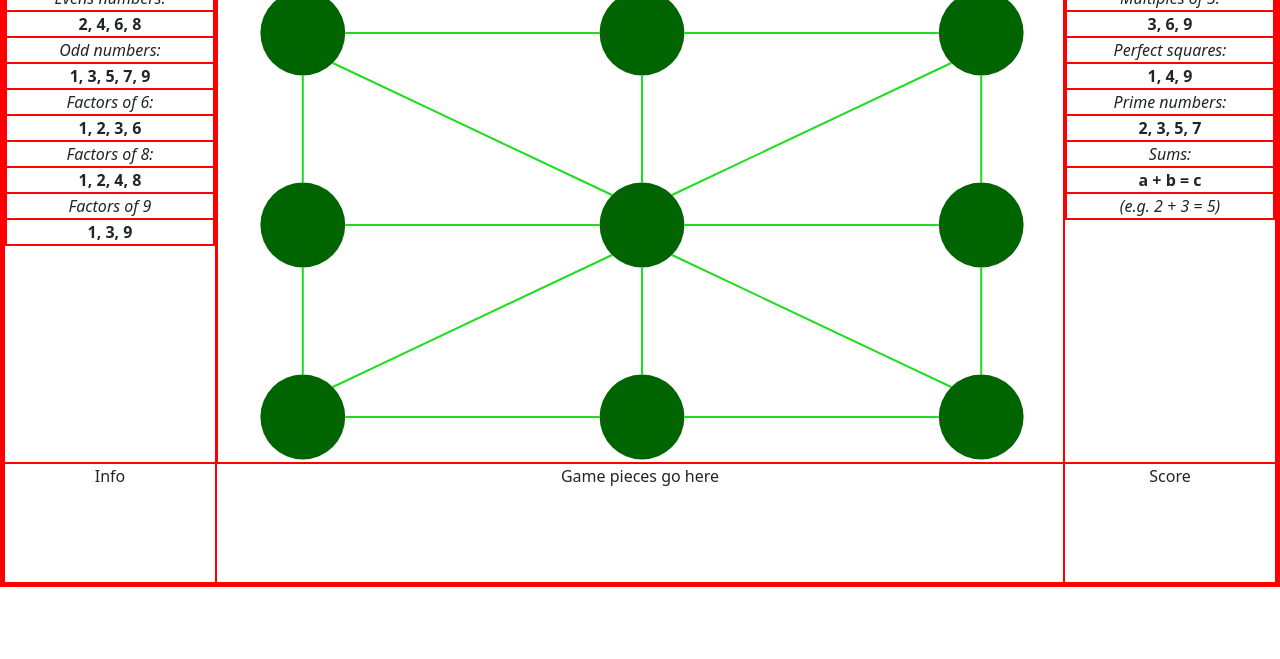
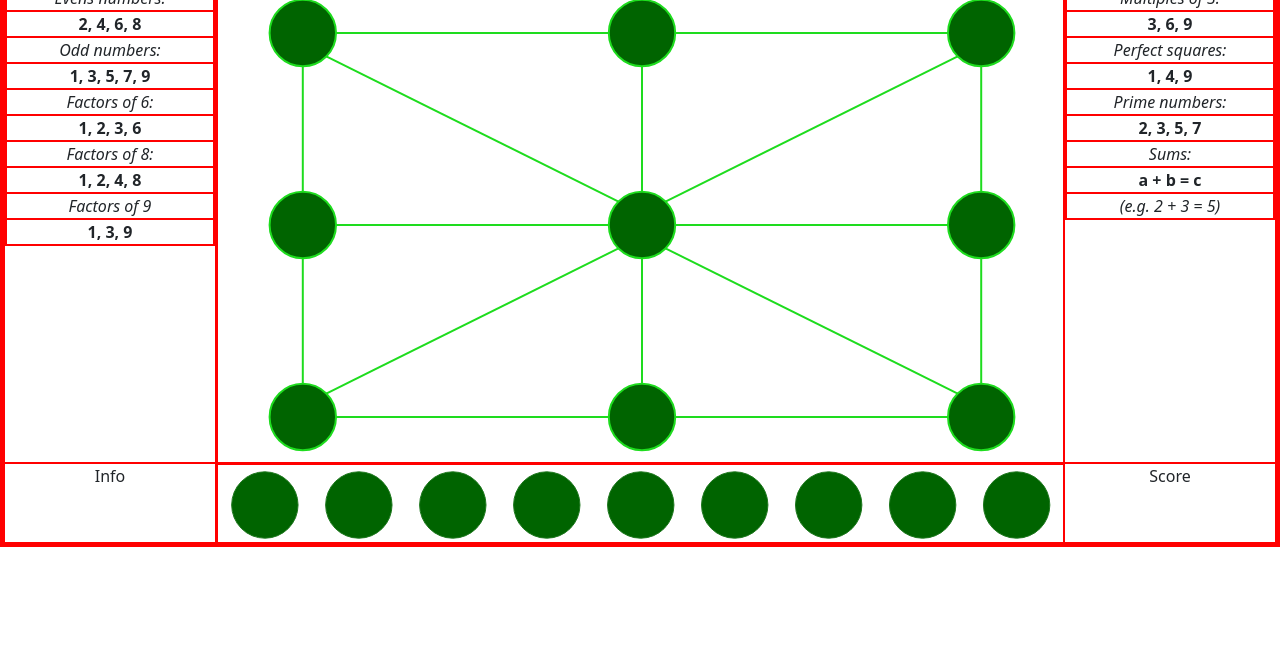
Before and after one commit to TLCgames/TLCgames.github.io, a plain HTML site: page index.html in a window 1280 px wide. Shown: the part 141-800 px from the top of the page. Drawn offline with nearby package versions, Linux system fonts and the light colour scheme.

Commit message:
Add tray chips.

```diff
--- a/css/styles.css
+++ b/css/styles.css
@@ -9,7 +9,7 @@
 gameArea {
     display: grid;
     grid-template-columns: minmax(50px, 1fr) minmax(200px, 4fr) minmax(50px, 1fr);
-    grid-template-rows: minmax(50px, 15vh) minmax(300px, 60vh) minmax(50px, 15vh);
+    grid-template-rows: minmax(50px, 15vh) minmax(300px, 60vh) minmax(50px, max(80px, 10vh));
     grid-template-areas:
         "leftHeader header rightHeader"
         "leftPanel board rightPanel"
--- a/index.html
+++ b/index.html
@@ -18,7 +18,9 @@
                     A TLC Game
                 </leftHeader>
 
-                <header>The 3-Kins</header>
+                <header id="header">
+
+                </header>
 
                 <rightHeader>Phase 1: Select pieces.</rightHeader>
 
@@ -64,7 +66,7 @@
 
             <leftFooter>Info</leftFooter>
 
-            <footer>Game pieces go here</footer>
+            <footer id="tray">Game pieces go here</footer>
 
             <rightFooter>Score</rightFooter>
 
--- a/js/game.js
+++ b/js/game.js
@@ -1,4 +1,16 @@
 boardElement = document.getElementById("board");
+trayElement = document.getElementById("tray");
+headerElement = document.getElementById("header");
+
+headerSize = headerElement.getBoundingClientRect();
+headerWidth = headerSize.width;
+headerHeight = headerSize.height;
+headerQuarterWidth = headerWidth * 0.25;
+headerQuarterHeight = headerHeight * 0.25;
+
+traySize = trayElement.getBoundingClientRect();
+trayWidth = traySize.width;
+trayHeight = traySize.height;
 
 box = boardElement.getBoundingClientRect();
 width = box.width;
@@ -12,36 +24,48 @@ xInset = width - xOffset;
 yInset = height - yOffset;
 lineHeight = height*0.2;
 lineWidth = width*0.2;
-circleRadius = width*0.05;
+circleRadius = (height+width)*0.025;
 diagonalOffset = Math.sqrt(circleRadius**2/2);
 
-boardElement.innerHTML = `<svg width="${box.width}" height=${box.height}>
+xOffsetTray = trayWidth / 18 - 0.25;
+yCenterTray = trayHeight * 0.5;
+circleRadiusTray = (trayWidth) / 18;
+trayGap = xOffsetTray + circleRadiusTray;
+
+header.innerHTML = `
+<svg width="${headerWidth}" height="${headerHeight}">
+<g id="start" onclick="startGame()">
+    <rect x="${headerQuarterWidth}" y="${headerQuarterHeight * 2}" height="${headerQuarterHeight}" width="${headerQuarterWidth * 2}" stroke="red" rx="5" stroke-width="2" fill="transparent" />
+</g>
+</svg>`;
+
+boardElement.innerHTML = `<svg width="${width}" height=${height}>
     <g id="circle00">
-        <circle cx="${xOffset}" cy="${yOffset}" r="${circleRadius}" fill="darkgreen" />
+        <circle cx="${xOffset}" cy="${yOffset}" r="${circleRadius}" style="stroke:rgb(30,220,30);stroke-width:2" fill="darkgreen" />
         </g>
     <g id="circle01">
-        <circle cx="${xCenter}" cy="${yOffset}" r="${circleRadius}" fill="darkgreen" />
+        <circle cx="${xCenter}" cy="${yOffset}" r="${circleRadius}" style="stroke:rgb(30,220,30);stroke-width:2" fill="darkgreen" />
         </g>
     <g id="circle02">
-        <circle cx="${xInset}" cy="${yOffset}" r="${circleRadius}" fill="darkgreen" />
+        <circle cx="${xInset}" cy="${yOffset}" r="${circleRadius}" style="stroke:rgb(30,220,30);stroke-width:2" fill="darkgreen" />
         </g>
     <g id="circle10">
-        <circle cx="${xOffset}" cy="${yCenter}" r="${circleRadius}" fill="darkgreen" />
+        <circle cx="${xOffset}" cy="${yCenter}" r="${circleRadius}" style="stroke:rgb(30,220,30);stroke-width:2" fill="darkgreen" />
         </g>
     <g id="circle11">
-        <circle cx="${xCenter}" cy="${yCenter}" r="${circleRadius}" fill="darkgreen" />
+        <circle cx="${xCenter}" cy="${yCenter}" r="${circleRadius}" style="stroke:rgb(30,220,30);stroke-width:2" fill="darkgreen" />
         </g>
     <g id="circle12">
-        <circle cx="${xInset}" cy="${yCenter}" r="${circleRadius}" fill="darkgreen" />
+        <circle cx="${xInset}" cy="${yCenter}" r="${circleRadius}" style="stroke:rgb(30,220,30);stroke-width:2" fill="darkgreen" />
         </g>
     <g id="circle20">
-        <circle cx="${xOffset}" cy="${yInset}" r="${circleRadius}" fill="darkgreen" />
+        <circle cx="${xOffset}" cy="${yInset}" r="${circleRadius}" style="stroke:rgb(30,220,30);stroke-width:2" fill="darkgreen" />
         </g>
     <g id="circle21">
-        <circle cx="${xCenter}" cy="${yInset}" r="${circleRadius}" fill="darkgreen" />
+        <circle cx="${xCenter}" cy="${yInset}" r="${circleRadius}" style="stroke:rgb(30,220,30);stroke-width:2" fill="darkgreen" />
         </g>
     <g id="circle22">
-        <circle cx="${xInset}" cy="${yInset}" r="${circleRadius}" fill="darkgreen" />
+        <circle cx="${xInset}" cy="${yInset}" r="${circleRadius}" style="stroke:rgb(30,220,30);stroke-width:2" fill="darkgreen" />
     </g>
     <g id="lines">
         <line x1="${xOffset}" y1="${yOffset + circleRadius}" x2="${xOffset}" y2="${yCenter - circleRadius}" style="stroke:rgb(30,220,30);stroke-width:2" />
@@ -67,3 +91,38 @@ boardElement.innerHTML = `<svg width="${box.width}" height=${box.height}>
         <line x1="${xInset}" y1="${yOffset + circleRadius}" x2="${xInset}" y2="${yCenter - circleRadius}" style="stroke:rgb(30,220,30);stroke-width:2" />
     </g>
     </svg>`;
+
+trayElement.innerHTML = `<svg width="${trayWidth}" height=${trayHeight}>
+        <g id="chip0">
+        <circle cx="${xOffsetTray}" cy="${yCenterTray}" r="${circleRadius}" style="stroke:rgb(30,120,30);stroke-width:1" fill="darkgreen" />
+        </g>
+        <g id="chip1">
+        <circle cx="${xOffsetTray + trayGap}" cy="${yCenterTray}" r="${circleRadius}" style="stroke:rgb(30,120,30);stroke-width:1" fill="darkgreen" />
+        </g>
+        <g id="chip2">
+        <circle cx="${xOffsetTray + trayGap * 2}" cy="${yCenterTray}" r="${circleRadius}" style="stroke:rgb(30,120,30);stroke-width:1" fill="darkgreen" />
+        </g>
+        <g id="chip3">
+        <circle cx="${xOffsetTray + trayGap * 3}" cy="${yCenterTray}" r="${circleRadius}" style="stroke:rgb(30,120,30);stroke-width:1" fill="darkgreen" />
+        </g>
+        <g id="chip4">
+        <circle cx="${xOffsetTray + trayGap * 4}" cy="${yCenterTray}" r="${circleRadius}" style="stroke:rgb(30,120,30);stroke-width:1" fill="darkgreen" />
+        </g>
+        <g id="chip5">
+        <circle cx="${xOffsetTray + trayGap * 5}" cy="${yCenterTray}" r="${circleRadius}" style="stroke:rgb(30,120,30);stroke-width:1" fill="darkgreen" />
+        </g>
+        <g id="chip6">
+        <circle cx="${xOffsetTray + trayGap * 6}" cy="${yCenterTray}" r="${circleRadius}" style="stroke:rgb(30,120,30);stroke-width:1" fill="darkgreen" />
+        </g>
+        <g id="chip7">
+        <circle cx="${xOffsetTray + trayGap * 7}" cy="${yCenterTray}" r="${circleRadius}" style="stroke:rgb(30,120,30);stroke-width:1" fill="darkgreen" />
+        </g>
+        <g id="chip8">
+        <circle cx="${xOffsetTray + trayGap * 8}" cy="${yCenterTray}" r="${circleRadius}" style="stroke:rgb(30,120,30);stroke-width:1" fill="darkgreen" />
+        </g>
+    </svg>`;
+
+    function startGame() {
+        assignPieces();
+
+    }
```
